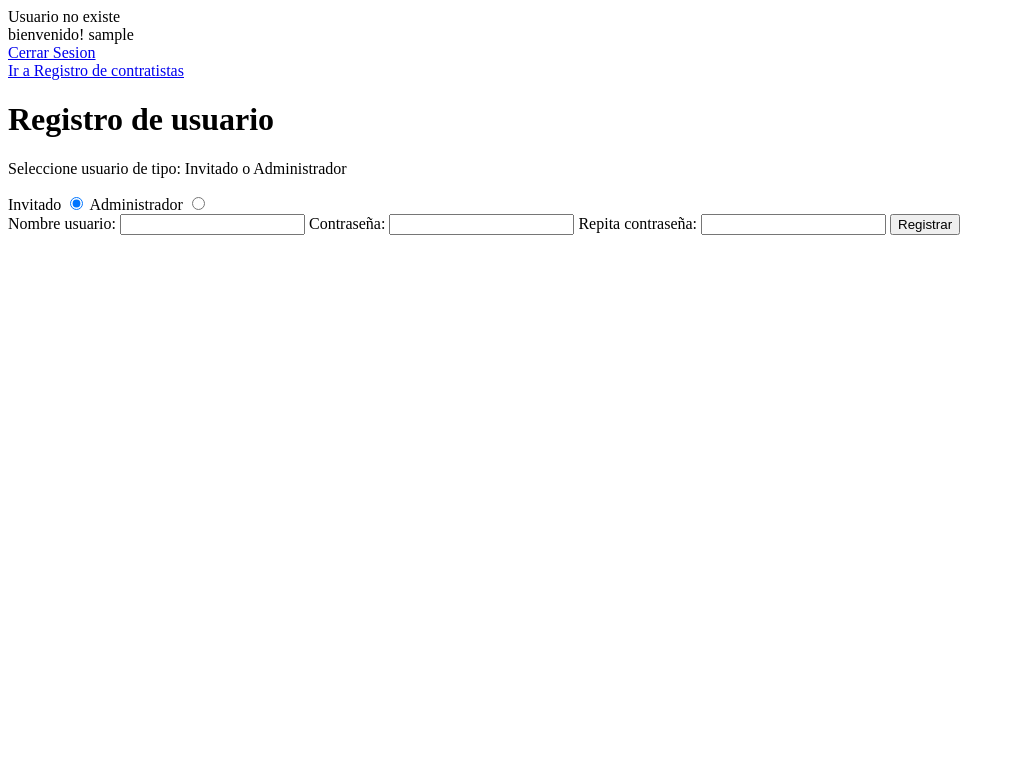
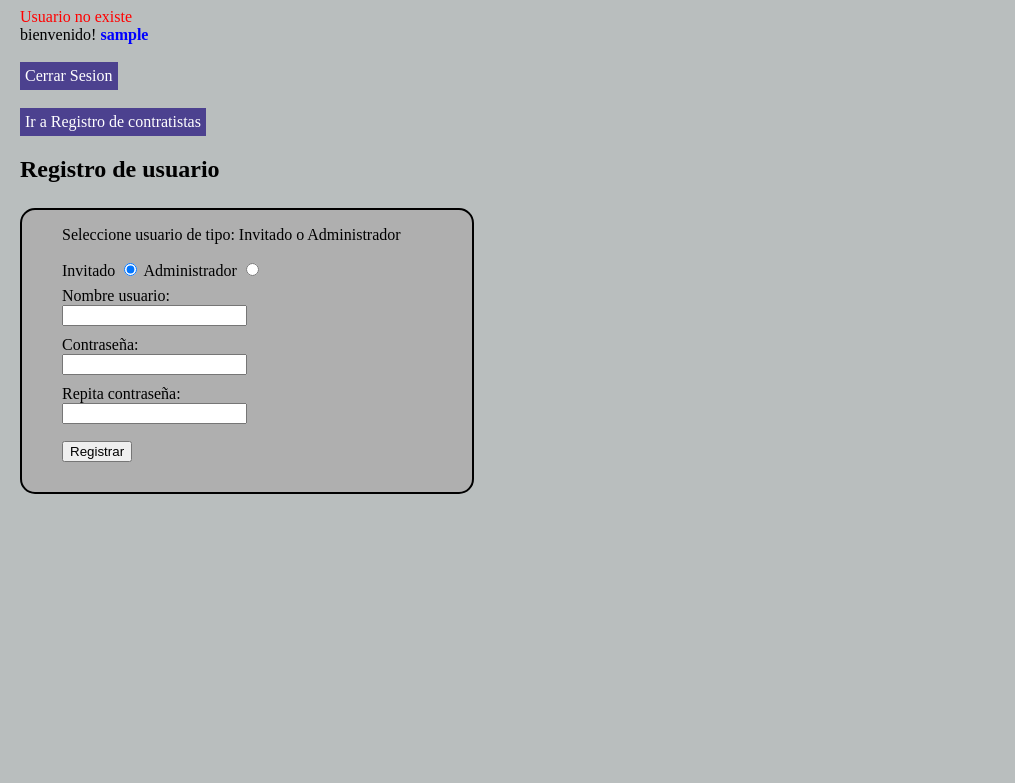
Before and after one commit to rocky-web/crud_fetch, a PHP site: page /registro_usuario.php in a window 1280 px wide. Shown: the top 783 px of the page, without its empty margins (0-1015 px from the left). Run offline with PHP 8.4, Linux system fonts and the light colour scheme; the visitor is signed in with stand-in values (Sample User, id 1).

Commit message:
commit 27 - css OK

```diff
--- /dev/null
+++ b/css/style.css
@@ -0,0 +1,132 @@
+.fondo{
+    background-color: rgba(160, 167, 167, 0.733);
+    margin-left: 20px;
+
+}
+
+.formulario-registro-contratistas{
+    border: 2px solid;
+    border-color: black;
+    border-radius: 15px;
+    background-color: rgb(175, 175, 175);
+    padding-left: 40px;
+    padding-right: 40px;
+    padding-bottom: 30px;
+    margin-top: 25px;
+    width: 290px;
+}
+
+
+.input-text label{
+    display: inline-block;
+    width: 100px;
+    margin-bottom: 5px;
+}
+
+.tabla-listar{
+    background-color: rgb(175, 175, 175);
+    border: 2px solid black;
+    border-radius: 15px;
+    padding: 20px;
+    margin-bottom: 35px;
+}
+
+.tabla-listar th{
+    background: rgb(147, 147, 238);
+    border: solid 1px rgb(24, 110, 36);
+}
+
+.tabla-listar td{
+    border: solid 1px rgb(24, 110, 36);
+}
+
+.tabla-listar tr:nth-child(odd){
+    background: rgb(177, 177, 171);
+}
+
+.tabla-listar tr:nth-child(even){
+    background: rgb(159, 167, 161);
+}
+
+.links a{
+    background-color: #4c418f;
+    color: white;
+    padding: 5px 5px;
+    text-align: center;
+    text-decoration: none;
+    display: inline-block;
+}
+
+.links a:hover{
+
+    color: white;
+    background-color: #69619c;
+
+}
+
+.negrita{
+    font-weight: bold;
+    color: blue;
+}
+
+/* Formulario registro usuarios */
+.formulario-registro-usuario{
+    border: 2px solid;
+    border-color: black;
+    border-radius: 15px;
+    background-color: rgb(175, 175, 175);
+    padding-left: 40px;
+    padding-right: 40px;
+    padding-bottom: 30px;
+    margin-top: 25px;
+    width: 370px;
+}
+
+.labels{
+    margin-top: 7px;
+    margin-bottom: 7px;
+}
+
+.labels label{
+    display: block;
+
+}
+.labels input{
+    margin-bottom: 10px;
+}
+
+/* mensaje echo php de registro usuario */
+.msje_reg_usu{
+    color: red;
+}
+
+/* formulario inicio de sesion */
+.form_ini_sesion{
+    border: 2px solid;
+    border-color: black;
+    border-radius: 15px;
+    background-color: rgb(175, 175, 175);
+    padding: 30px;
+    width: 370px;
+    margin: 0 auto;
+
+}
+
+/* modifica todas las paginas ...??? */
+.contenedor>.form_ini_sesion> label{
+    display: block;
+ }
+
+ .contenedor> .form_ini_sesion> button{
+     display: block;
+ }
+
+ .contenedor> .form_ini_sesion> input{
+    margin-bottom: 7px;
+}
+
+.contenedor{
+    width: 100%;
+    /* border: 2px solid red; */
+    margin-top: 100px;
+}
--- a/login/login.php
+++ b/login/login.php
@@ -45,7 +45,7 @@ if(password_verify($contrasena_login, $resultado['contrasena']) && $resultado['t
 
 }else{
     session_start();
-    $_SESSION['info'] = "Contraseñas no es valida";
+    $_SESSION['info'] = "Contraseña no es valida";
     header('Location: inicio_sesion.php');
     die();
 }
--- a/login/registro.php
+++ b/login/registro.php
@@ -18,7 +18,7 @@ $resultado = $sentencia->fetch();
 if($resultado){
     echo "<br>usuario ya existe";
     session_start();
-    $_SESSION['info'] = "usuario ya existe";
+    $_SESSION['info'] = "Usuario ya existe";
     header('Location: registro_usuario.php');
     die(); // matamos la operacion. Es como decir exit
 }
@@ -30,7 +30,7 @@ $con = strlen($contrasena);
 if($usu < 4 || $con < 4){
 
     session_start();
-    $_SESSION['info']="usuario y contraseña debe contener más de 4 caracteres";
+    $_SESSION['info']="Usuario y Contraseña debe contener más de 4 caracteres";
     header('Location: registro_usuario.php');
     die();
 
--- a/login/registro_usuario.php
+++ b/login/registro_usuario.php
@@ -1,14 +1,14 @@
 <?php
     error_reporting(0);
     session_start();
-    echo $_SESSION['info'];
+    echo "<span class='msje_reg_usu'>".$_SESSION['info']."</span>";
     echo '<br>';
     $_SESSION['info']='';
 
     if(isset($_SESSION['adm'])){
-        echo 'bienvenido! ' . $_SESSION['adm'];
-        echo '<br><a href="cerrar.php">Cerrar Sesion</a>';
-        echo '<br><a href="../inicio.php">Ir a Registro de contratistas</a>';
+        echo 'bienvenido! ' . "<span class='negrita'>". $_SESSION['adm']."</span></br>";
+        echo '<br><div class="links"><a href="cerrar.php">Cerrar Sesion</a></div>';
+        echo '<br><div class="links"><a href="../inicio.php">Ir a Registro de contratistas</a></div>';
     }else{
         header('Location: inicio_sesion.php');
     }
@@ -21,11 +21,12 @@
     <meta charset="UTF-8">
     <meta http-equiv="X-UA-Compatible" content="IE=edge">
     <meta name="viewport" content="width=device-width, initial-scale=1.0">
+    <link rel="stylesheet" href="../css/style.css">
     <title>Registro de usuario</title>
 </head>
-<body>
-<h1>Registro de usuario</h1>
-<form action="registro.php" method="post" id="frm">
+<body class="fondo">
+<h2>Registro de usuario</h2>
+<form action="registro.php" method="post" id="frm" autocomplete="off" class="formulario-registro-usuario">
     <p>Seleccione usuario de tipo: Invitado o Administrador</p>
     <div>
         <label for="inv">Invitado</label>
@@ -33,12 +34,14 @@
         <label for="adm">Administrador</label>
         <input type="radio" name="tipo_usuario" id="adm" value="administrador">
     </div>
+    <div class="labels">
         <label for="nom_usu">Nombre usuario: </label>
         <input type="text" name="nombre_registro" id="nom_usu">
         <label for="con_1">Contraseña: </label>
         <input type="password" name="contrasena_registro" id="con_1">
         <label for="con_2">Repita contraseña: </label>
         <input type="password" name="contrasena_registro_2" id="con_2">
+    </div>
     <button type="submit">Registrar</button>
 </form>
 
```
Also changed, not shown: inicio.php (+13 -11 lines), invitado/inicio_invitado.php (+6 -5 lines), login/inicio_sesion.php (+8 -4 lines). Lines whose indentation alone changed are shown as unchanged.
